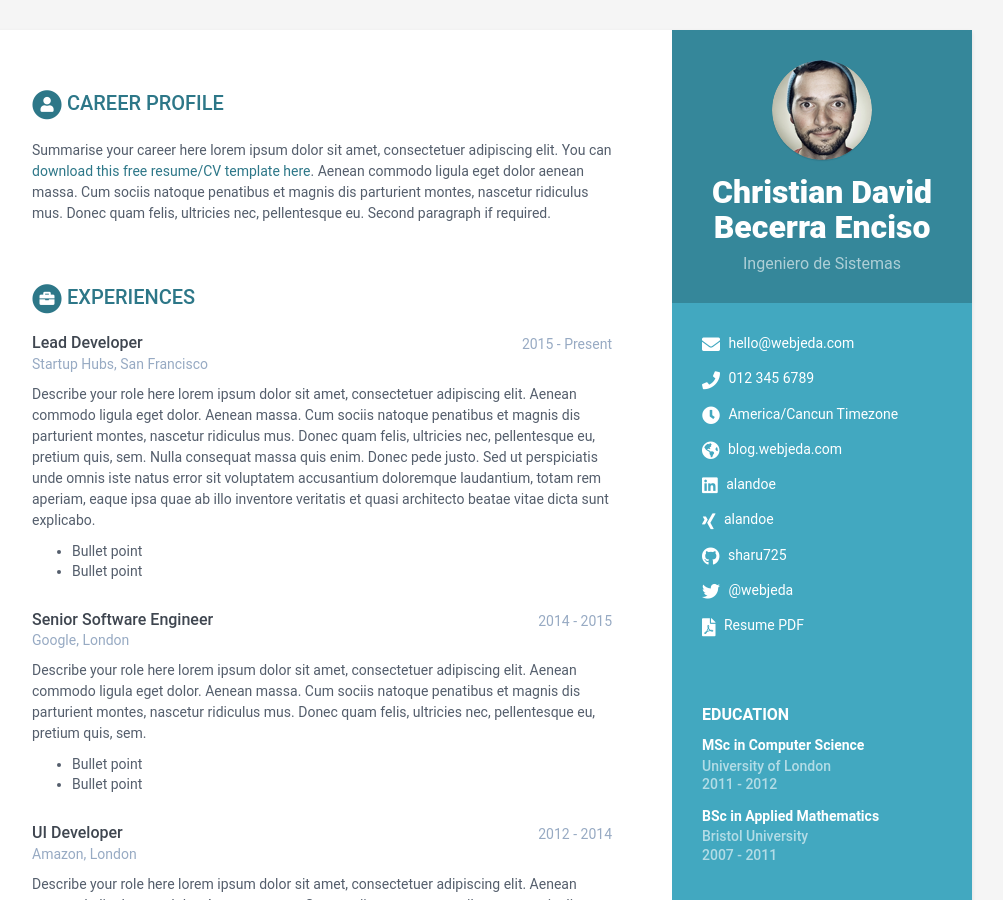
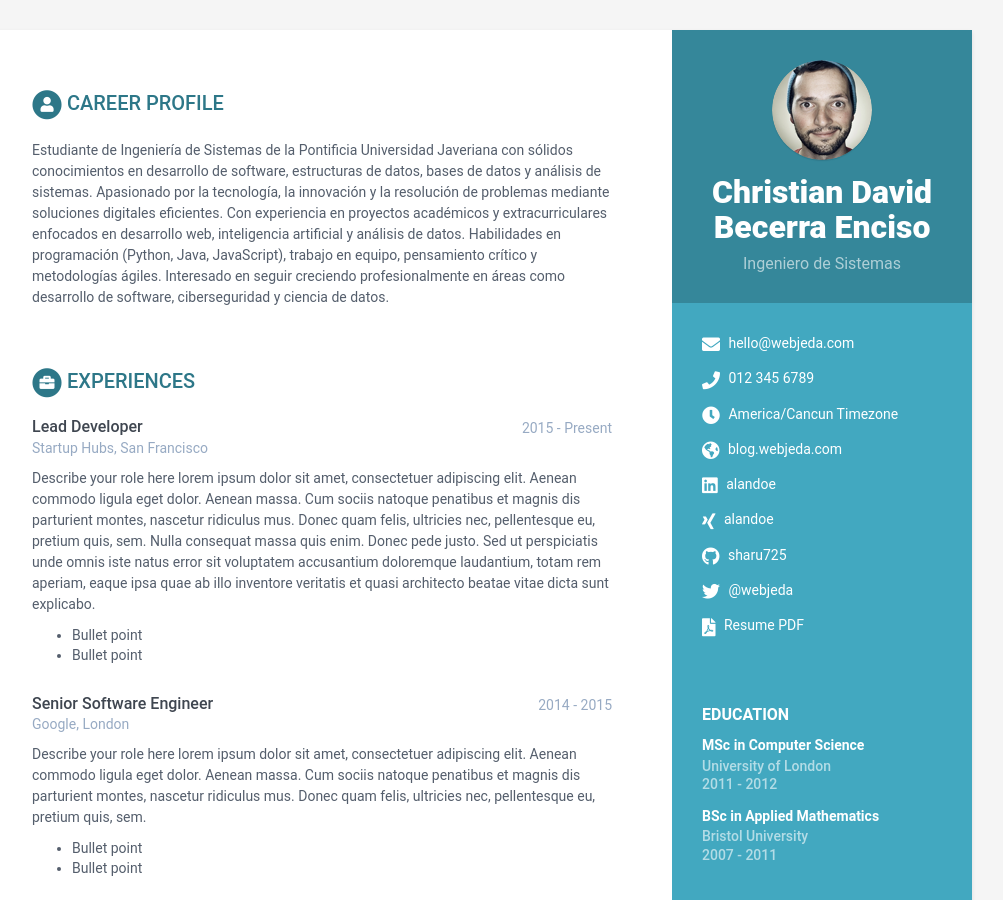
Before and after one commit to Christian-hub-art/Becerra_CV3, a Jekyll site: the page built from index.html, in a window 1280 px wide and 900 px high. Shown: the whole window, without its empty margins (168-1171 px from the left). Built offline with Jekyll 4.4.1, drawn with Linux system fonts in a browser that asks for light colours.

Commit message:
Cambia el perfil profesional (#12)

```diff
--- a/_data/data.yml
+++ b/_data/data.yml
@@ -57,12 +57,7 @@ sidebar:
 career-profile:
     title: Career Profile
     summary: |
-      Summarise your career here lorem ipsum dolor sit amet, consectetuer
-      adipiscing elit. You can [download this free resume/CV template here]().
-      Aenean commodo ligula eget dolor aenean massa. Cum sociis natoque
-      penatibus et magnis dis parturient montes, nascetur ridiculus mus.
-      Donec quam felis, ultricies nec, pellentesque eu.
-      Second paragraph if required.
+      Estudiante de Ingeniería de Sistemas de la Pontificia Universidad Javeriana con sólidos conocimientos en desarrollo de software, estructuras de datos, bases de datos y análisis de sistemas. Apasionado por la tecnología, la innovación y la resolución de problemas mediante soluciones digitales eficientes. Con experiencia en proyectos académicos y extracurriculares enfocados en desarrollo web, inteligencia artificial y análisis de datos. Habilidades en programación (Python, Java, JavaScript), trabajo en equipo, pensamiento crítico y metodologías ágiles. Interesado en seguir creciendo profesionalmente en áreas como desarrollo de software, ciberseguridad y ciencia de datos.
 education:
     title: Education
     info:
```
